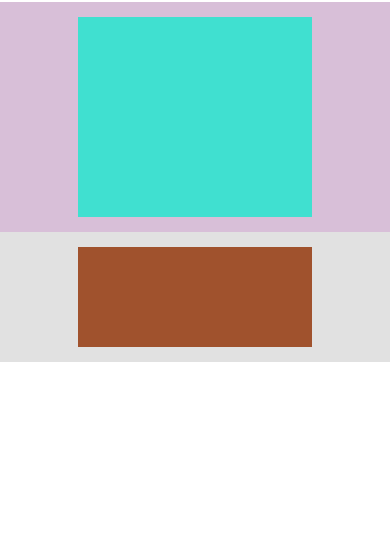
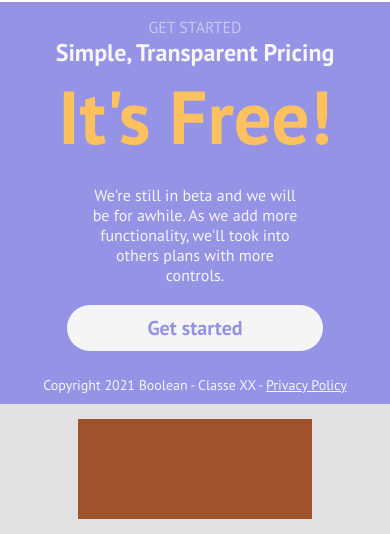
Before and after one commit to matteocenci/htmlcss-responsive-layout, a plain HTML site: page index.html in a window 390 px wide. Shown: the part 9334-9868 px from the top of the page. Before the commit the page ends 9696 px from the top, so only its background shows below. Drawn offline with Linux system fonts and the light colour scheme.

Commit message:
feat: sixth content done and responsive

```diff
--- a/css/style.css
+++ b/css/style.css
@@ -436,22 +436,72 @@ img {
 
 .sixth-section{
     display: flex;
-    /* flex-direction: row; */
+    flex-direction: column;
     justify-content: center;
 
     /* Debug */
-    background-color: thistle;
+    background-color: #9593E6;
 
 
 }
 
 .get-started{
-    width: 60%;
+    display: flex;
+    flex-direction: column;
+    align-items: center;
+    width: 100%;
     margin: 15px 0;
+    text-align: center;
 
     /* Debug */
-    height: 200px;
-    background-color: turquoise;
+    /* height: 200px; */
+    /* background-color: turquoise; */
+}
+
+.get-started h2 {
+    font-size: 24px;
+    font-weight: 600;
+    color: #f5f5f5;
+}
+
+.get-started span {
+    color: #C8C6F0;
+}
+
+.get-started p {
+    font-size: 75px;
+    font-weight: 600;
+    color: #FDC15F;
+}
+
+.get-started div {
+    margin: 20px 0;
+    color: #f5f5f5;
+    width: 55%;
+}
+
+.get-started a {
+    background-color: #f5f5f5;
+    padding: 10px 80px;
+    font-size: 20px;
+    font-weight: 600;
+    border-radius: 50px;
+
+    color: #9593E6;
+    text-decoration: none;
+}
+
+#copyright {
+    font-size: 14px;
+    text-align: center;
+    margin: 10px;
+    color: #f5f5f5;
+
+}
+
+#copyright a {
+    background-color: none;
+    color: #f5f5f5;
 }
 
 .footer-container{
--- a/index.html
+++ b/index.html
@@ -328,8 +328,19 @@
             <!-- Sixth Section -->
             <div class="sixth-section">
                 <div class="get-started">
+                    <span>GET STARTED</span>
+                    <h2>Simple, Transparent Pricing</h2>
+                    <p>It's Free!</p>
+                    <div>
+                        We're still in beta and we will be for awhile. As we add more functionality, we'll took into others plans with more controls.
+                    </div>
+                    <a href="">Get started</a>
+                </div>
 
+                <div id="copyright">
+                    Copyright 2021 Boolean - Classe XX - <a href="">Privacy Policy</a>
                 </div>
+
 
             </div>
             <!-- /Sixth Section -->
```
